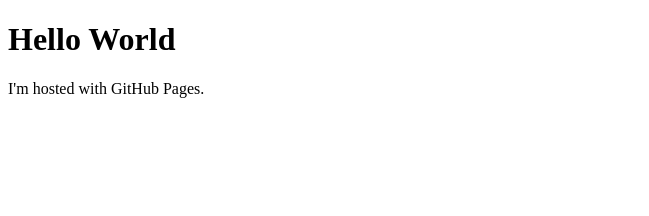
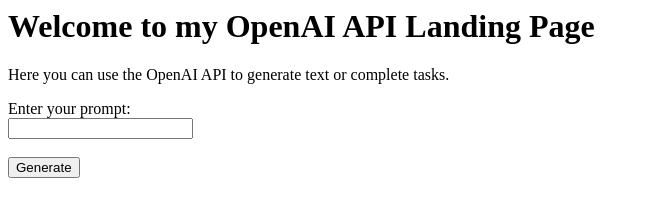
Before and after one commit to amini-m/amini-m.github.io, a plain HTML site: page index.html in a window 1280 px wide. Shown: the whole page, without its empty margins (0-649 px from the left). Drawn offline with Linux system fonts and the light colour scheme.

Commit message:
Update index.html

```diff
--- a/index.html
+++ b/index.html
@@ -1,7 +1,14 @@
-<!DOCTYPE html>
 <html>
-<body>
-<h1>Hello World</h1>
-<p>I'm hosted with GitHub Pages.</p>
-</body>
+  <head>
+    <title>My OpenAI API Landing Page</title>
+  </head>
+  <body>
+    <h1>Welcome to my OpenAI API Landing Page</h1>
+    <p>Here you can use the OpenAI API to generate text or complete tasks.</p>
+    <form method="post" action="/generate">
+      <label>Enter your prompt:</label><br>
+      <input type="text" name="prompt"><br><br>
+      <input type="submit" value="Generate">
+    </form>
+  </body>
 </html>
```
